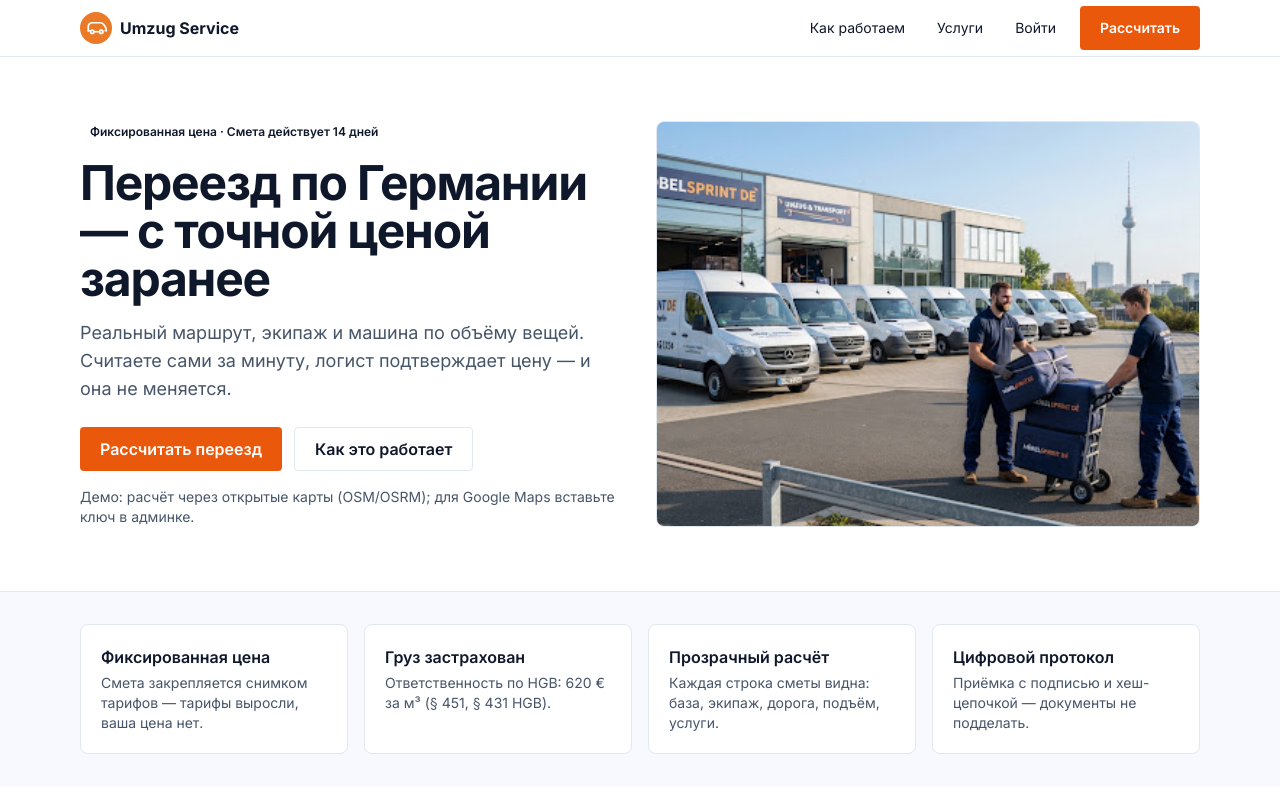
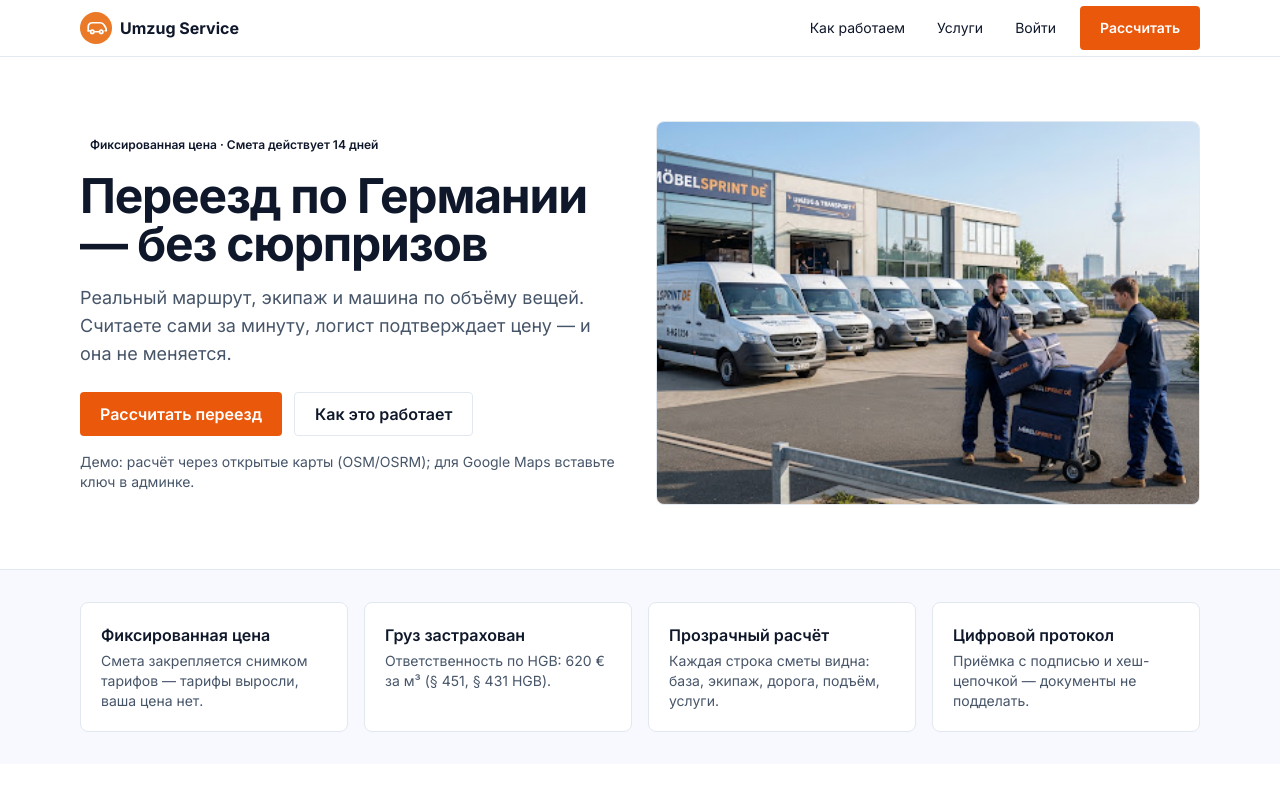
Before and after one commit to Tor2024/Umzug, a Next.js app: page / in a window 1280 px wide. Shown: the top 800 px of the page. Built offline with nearby package versions, Linux system fonts and the light colour scheme.

Commit message:
chore: hero slogan - ' Переезд по Германии - без сюрпризов'

```diff
--- a/src/app/page.tsx
+++ b/src/app/page.tsx
@@ -37,7 +37,7 @@ export default function HomePage() {
             <div className="flex flex-col justify-center">
               <span className="chip chip-trust w-fit">Фиксированная цена · Смета действует 14 дней</span>
               <h1 className="mt-4 text-4xl font-bold tracking-tight md:text-5xl">
-                Переезд по Германии — с точной ценой заранее
+                Переезд по Германии — без сюрпризов
               </h1>
               <p className="mt-4 max-w-prose text-lg text-muted">
                 Реальный маршрут, экипаж и машина по объёму вещей. Считаете сами за минуту,
```
